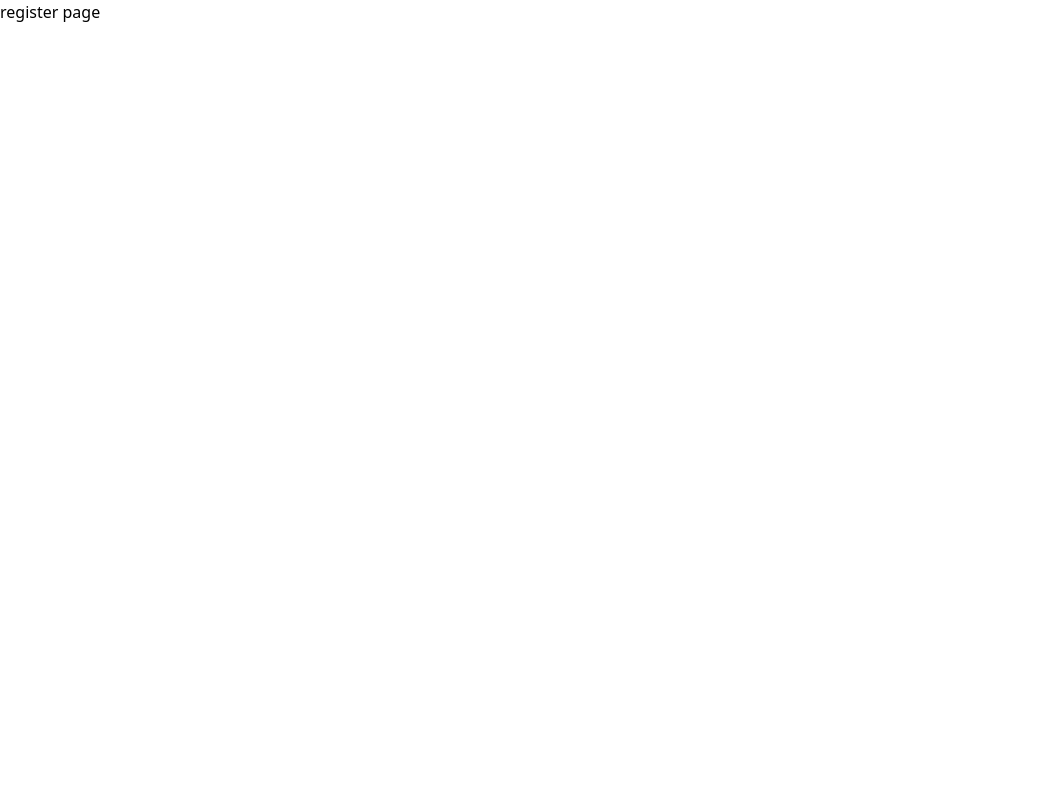
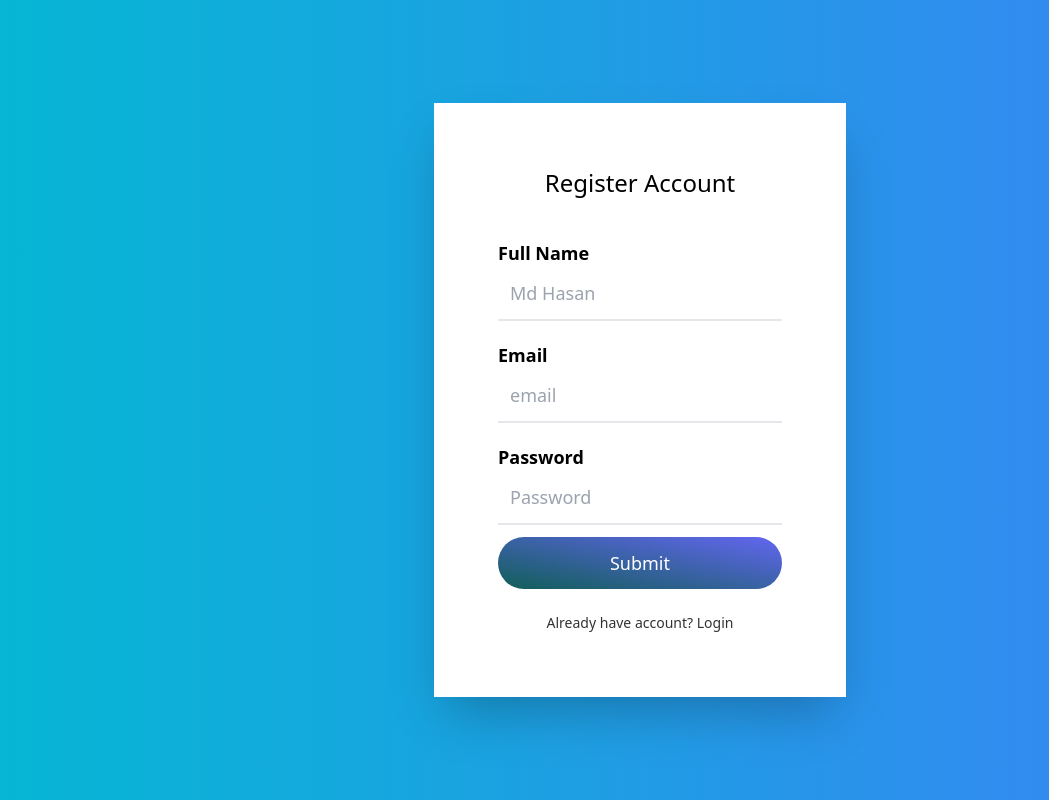
Before and after one commit to mdhasan76/ts4u, a Next.js app: page /register in a window 1280 px wide. Shown: the whole page, without its empty margins (0-1049 px from the left). Built offline with nearby package versions, Linux system fonts and the light colour scheme.

Commit message:
register api emplement

```diff
--- a/src/pages/login.js
+++ b/src/pages/login.js
@@ -6,19 +6,21 @@ const login = () => {
     const state = useSelector(s => s);
     console.log(state)
 
-    const handleLogIn = () => {
-        console.log('clicked')
+    const handleLogIn = (e) => {
+        e.preventDefault();
+        const form = e.target;
+        const email = form.email.value;
+        const password = form.password.value;
+        console.log(email, password)
     }
 
-    const handleGoogle = () => {
-        console.log('clicked')
-    }
     return (
         <section>
             <div>
                 <div className="hero min-h-screen bg-gradient-to-r from-cyan-500 to-blue-500 grid place-items-center">
                     <div className="hero-content max-w-lg mx-auto  bg-white">
                         <div className="w-full shadow-2xl card-body p-16">
+                        <h1 className="text-2xl font-medium text-center pb-10">Login</h1>
                             <form onSubmit={handleLogIn}>
                                 <div className="form-control mb-5">
                                     <label className="label pb-0">
@@ -41,12 +43,12 @@ const login = () => {
                                 </div>
                                 {/* <p className='text-sm text-red-500 py-2'>{error}</p> */}
                                 <div className="form-control mt-3">
-                                    <button className="text-white w-full p-4 border-none rounded-full bg-gradient-to-bl from-indigo-500 to-teal-800">Login</button>
+                                    <button className="text-white w-full p-4 border-none rounded-full bg-gradient-to-bl from-indigo-500 to-teal-800 text-lg font-semibold">Login</button>
                                 </div>
                             </form>
 
-                            <p className='block text-center text-sm label opacity-80'>New to Repliq?
-                                <Link  href='/register' className='label-text-alt link link-hover inline text-left'> register now</Link> </p>
+                            <p className='block text-center text-sm label opacity-80 mt-6  '>New to TS4U?
+                                <Link  href='/register' className='text-left hover:border-b-2 hover:border-stone-800'> register now</Link> </p>
                         </div>
                     </div>
                 </div>
--- a/src/pages/register.js
+++ b/src/pages/register.js
@@ -1,9 +1,75 @@
+import Link from "next/link";
 
 const register = () => {
+    const handleRegister = (e) =>{
+        e.preventDefault();
+        const form = e.target;
+        const name = form.name.value;
+        const email = form.email.value;
+        const password = form.password.value;
+        const user = {
+            name, email, password
+        }
+        fetch('https://staging-be-ecom.techserve4u.com/api/user/signup',{
+            method: "POST",
+            headers:{
+                'Content-Type': 'application/json'
+            },
+            body: JSON.stringify(user)
+        })
+        .then(res => res.json())
+        .then(data => {
+            if(isOtpSend){
+                console.log("sucess")
+            }
+            console.log(data)
+        })
+    }
     return (
-        <div>
-            register page
-        </div>
+        <section>
+            <div>
+                <div className="hero min-h-screen bg-gradient-to-r from-cyan-500 to-blue-500 grid place-items-center">
+                    <div className="hero-content max-w-lg mx-auto  bg-white">
+                        <div className="w-full shadow-2xl card-body p-16">
+                            <h1 className="text-2xl font-medium text-center pb-10">Register Account</h1>
+                            <form onSubmit={handleRegister}>
+                                <div className="form-control mb-5">
+                                    <label className="label pb-0">
+                                        <span className="label-text text-lg font-semibold"> Full Name</span>
+                                    </label>
+                                    <div>
+                                        <input type="text" name="name" placeholder="Md Hasan" className="p-3 border-b-2 focus:outline-none focus:border-b-4 focus:border-stone-700 font-medium text-lg" />
+                                    </div>
+                                </div>
+                                <div className="form-control mb-5">
+                                    <label className="label pb-0">
+                                        <span className="label-text text-lg font-semibold"> Email</span>
+                                    </label>
+                                    <div>
+                                        <input type="email" name="email" placeholder="email" className="p-3 border-b-2 focus:outline-none focus:border-b-4 focus:border-stone-700 font-medium text-lg" />
+                                    </div>
+                                </div>
+                                <div className="form-control">
+                                    <label className="label pb-0">
+                                        <span className="label-text text-lg font-semibold">Password</span>
+                                    </label>
+                                    <div>
+                                        <input type="password" placeholder="Password" name='password' className="p-3 border-b-2 focus:outline-none focus:border-stone-700 focus:border-b-4 font-medium text-lg" />
+                                    </div>
+                                </div>
+                                {/* <p className='text-sm text-red-500 py-2'>{error}</p> */}
+                                <div className="form-control mt-3">
+                                    <button className="text-white w-full p-3 border-none rounded-full bg-gradient-to-bl from-indigo-500 to-teal-800 text-lg">Submit</button>
+                                </div>
+                            </form>
+
+                            <p className='block text-center text-sm label opacity-80 mt-6  '>Already have account?
+                                <Link  href='/register' className='text-left hover:border-b-2 hover:border-stone-800'> Login</Link> </p>
+                        </div>
+                    </div>
+                </div>
+            </div>
+        </section>
     );
 };
 
```
